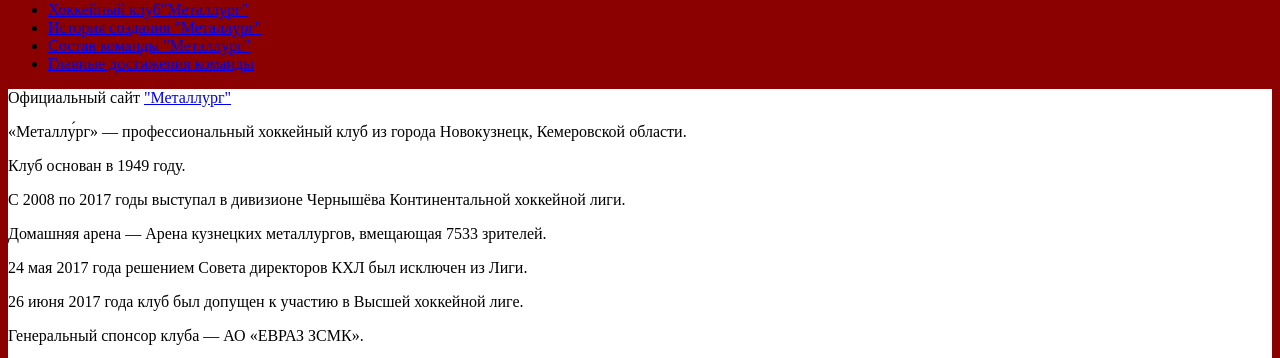
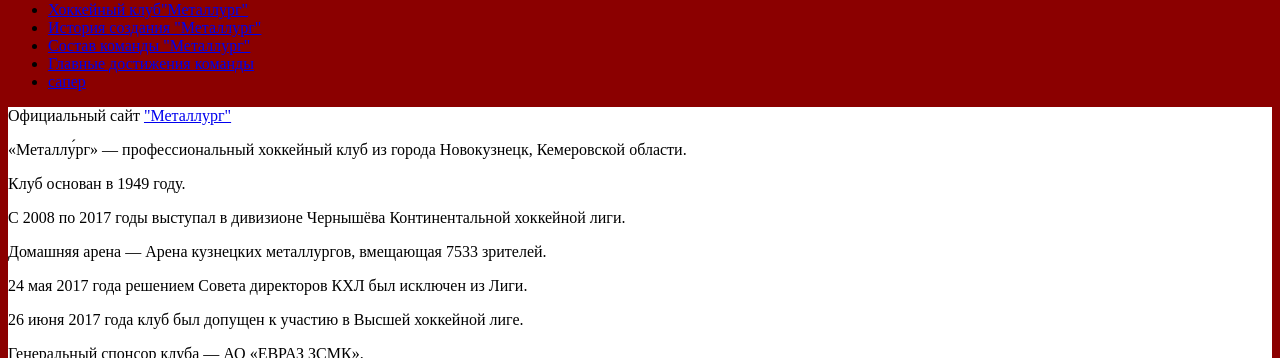
Before and after one commit to emelyaanova/emelyaanova, a plain HTML site: page index.html in a window 1280 px wide. Shown: the part 221-579 px from the top of the page. Drawn offline with Linux system fonts and the light colour scheme.

Commit message:
Update index.html

```diff
--- a/index.html
+++ b/index.html
@@ -17,6 +17,7 @@
                     <li><a href="history of creation.html">История создания "Металлург"</a></li>
                     <li><a href="team.html">Состав команды "Металлург"</a></li>
                     <li><a href="achievements.html">Главные достижения команды</a></li>
+                     <li><a href="/minesweeper/index.html">сапер</a></li>
                 </ul>
            </nav>
            <main>
```
